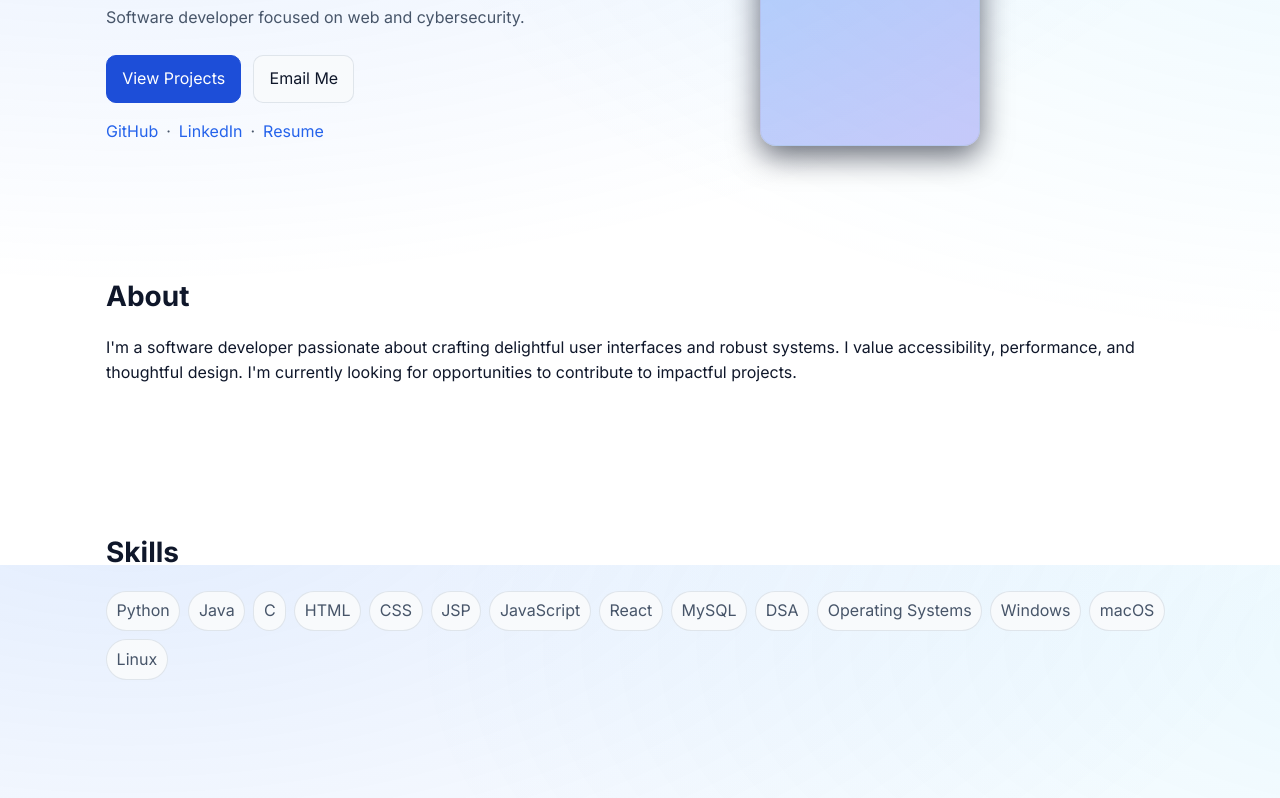
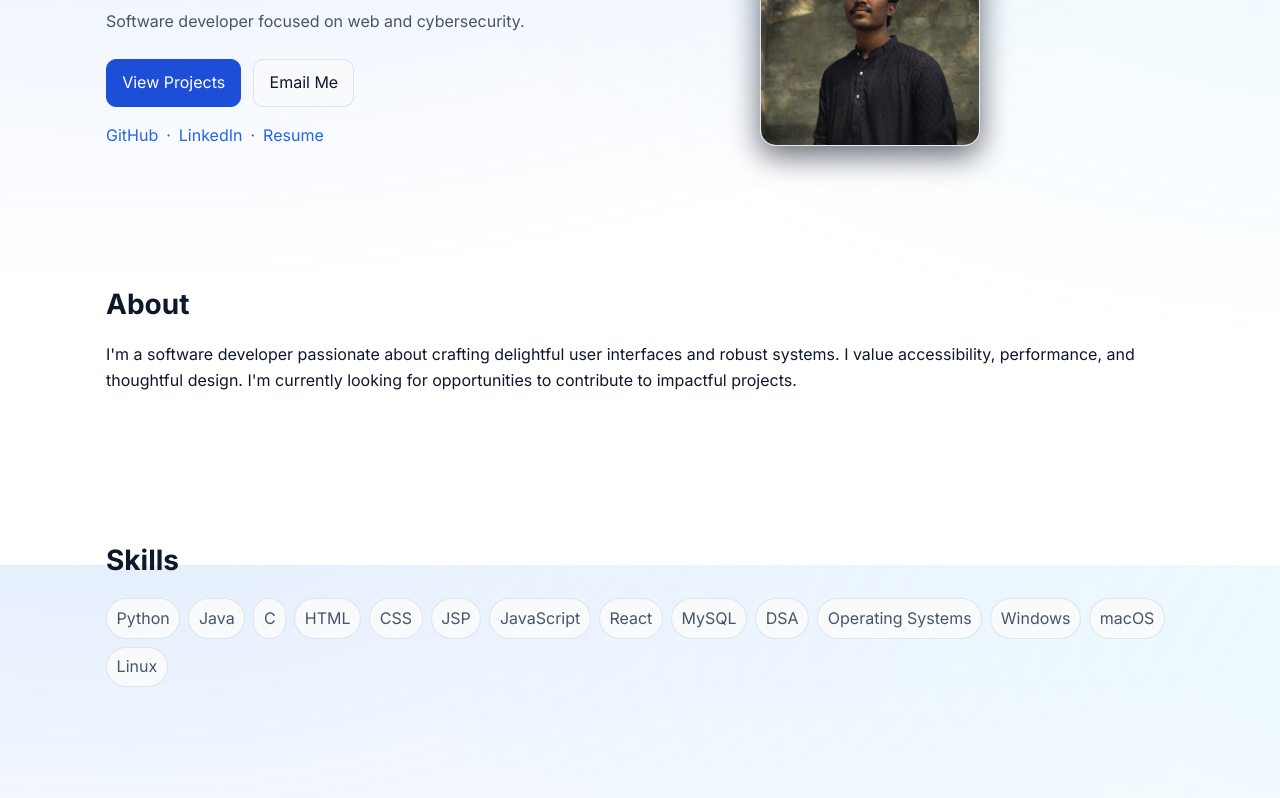
Before and after one commit to NithishKumarPuppala/portfolio, a plain HTML site: page index.html in a window 1280 px wide. Shown: the part 235-1033 px from the top of the page. Drawn offline with Linux system fonts and the light colour scheme.

Commit message:
Add profile image and wire into hero

```diff
--- a/index.html
+++ b/index.html
@@ -77,7 +77,7 @@
             </div>
           </div>
           <div class="hero-visual">
-            <div class="avatar" role="img" aria-label="Portrait placeholder"></div>
+            <img class="avatar" src="assets/profile.jpg" alt="Portrait of Puppala Nithish Kumar" />
           </div>
         </div>
       </section>
--- a/styles.css
+++ b/styles.css
@@ -110,7 +110,7 @@ a:hover { text-decoration: underline; }
 
 .avatar {
   width: 220px; height: 220px; border-radius: 16px;
-  background: linear-gradient(135deg, rgba(59,130,246,0.35), rgba(99,102,241,0.35));
+  object-fit: cover; object-position: center;
   box-shadow: 0 10px 30px rgba(2,6,23,0.6);
   border: 1px solid rgba(148,163,184,0.2);
 }
```
Also changed, not shown: assets/profile.jpg (added).
